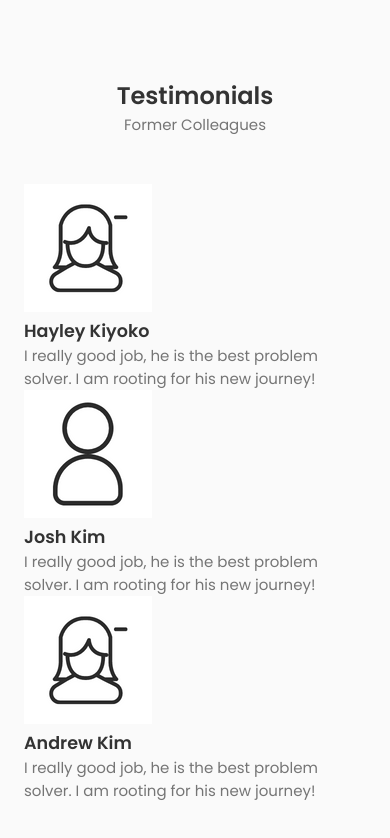
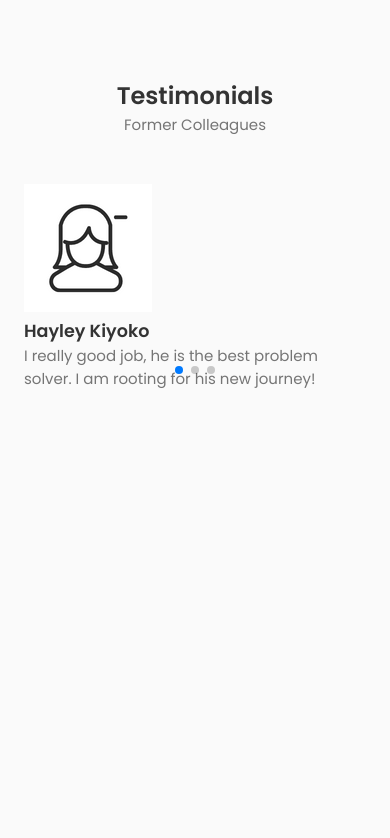
Before and after one commit to junghyun-josh-kim/portfolio-junghyun, a React (Create React App) app: page / in a window 390 px wide. Shown: the part 3563-4401 px from the top of the page. After the commit the page ends 4065 px from the top, so only its background shows below. Built offline with nearby package versions, Linux system fonts and the light colour scheme.

Commit message:
Testimonials: Swiper JS

```diff
--- a/package.json
+++ b/package.json
@@ -9,6 +9,7 @@
     "react": "^18.2.0",
     "react-dom": "^18.2.0",
     "react-scripts": "5.0.1",
+    "swiper": "^8.4.4",
     "web-vitals": "^2.1.4"
   },
   "scripts": {
--- a/src/components/tesimonials/Testimonials.jsx
+++ b/src/components/tesimonials/Testimonials.jsx
@@ -1,5 +1,9 @@
 import './testimonials.css';
 import { Data } from './Data';
+import { Swiper, SwiperSlide } from 'swiper/react';
+import 'swiper/css';
+import 'swiper/css/pagination';
+import { Pagination } from 'swiper';
 
 const Testimonials = () => {
   return (
@@ -7,17 +11,35 @@
       <h2 className='section__title'>Testimonials</h2>
       <span className='section__subtitle'>Former Colleagues</span>
 
-      <div className='testimonials__container'>
+      <Swiper
+        className='testimonials__container'
+        loop={true}
+        grabCursor={true}
+        spaceBetween={24}
+        pagination={{
+          clickable: true,
+        }}
+        breakpoints={{
+          576: {
+            slidesPerView: 2,
+          },
+          768: {
+            slidesPerView: 2,
+            spaceBetween: 48,
+          },
+        }}
+        modules={[Pagination]}
+      >
         {Data.map(({ id, image, title, description }) => {
           return (
-            <div className='testimonial__card' key={id}>
+            <SwiperSlide className='testimonial__card' key={id}>
               <img src={image} alt='' className='testimonial__img' />
               <h3 className='testimonial__name'>{title}</h3>
               <p className='testimonial__description'>{description}</p>
-            </div>
+            </SwiperSlide>
           );
         })}
-      </div>
+      </Swiper>
     </section>
   );
 };
--- a/src/components/tesimonials/testimonials.css
+++ b/src/components/tesimonials/testimonials.css
@@ -0,0 +1,3 @@
+.testimonial__container {
+  width: 750px;
+}
```
Also changed, not shown: 1 other file (tests, documents, lock files or other folders).
